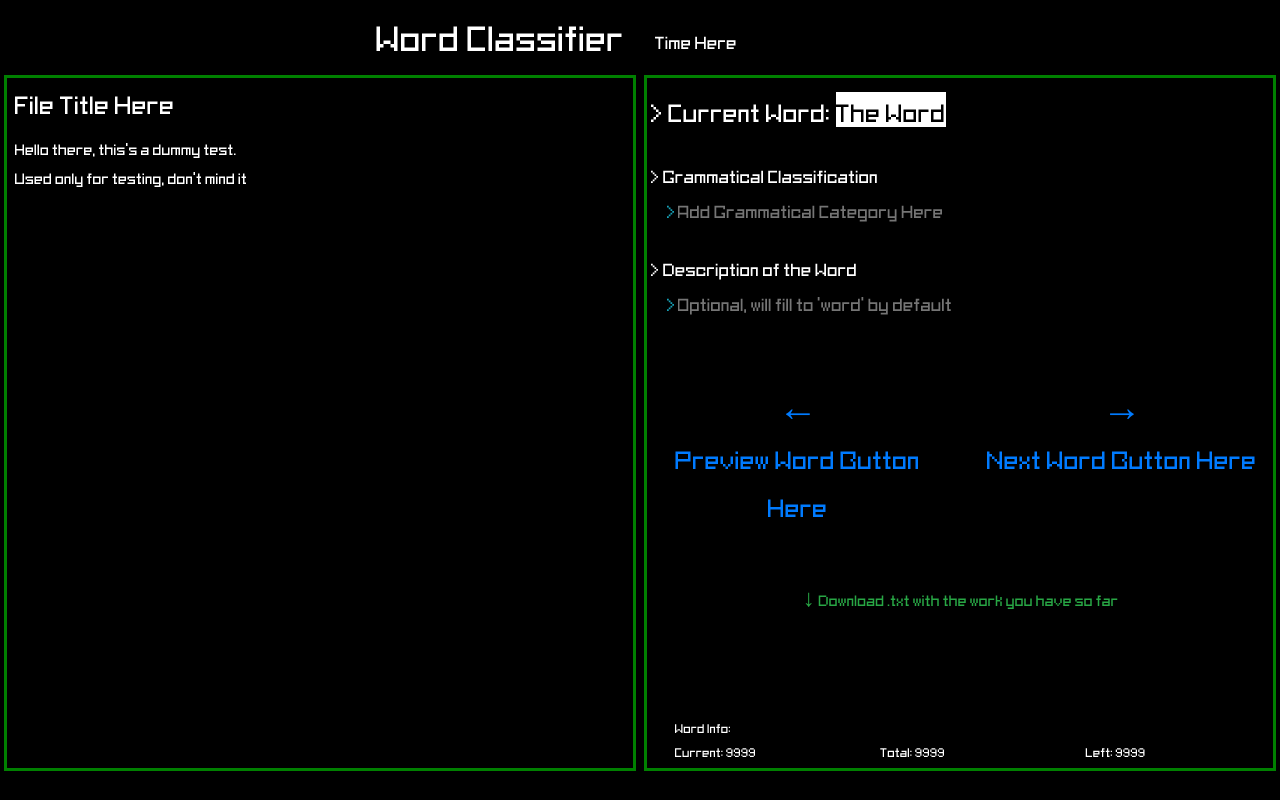
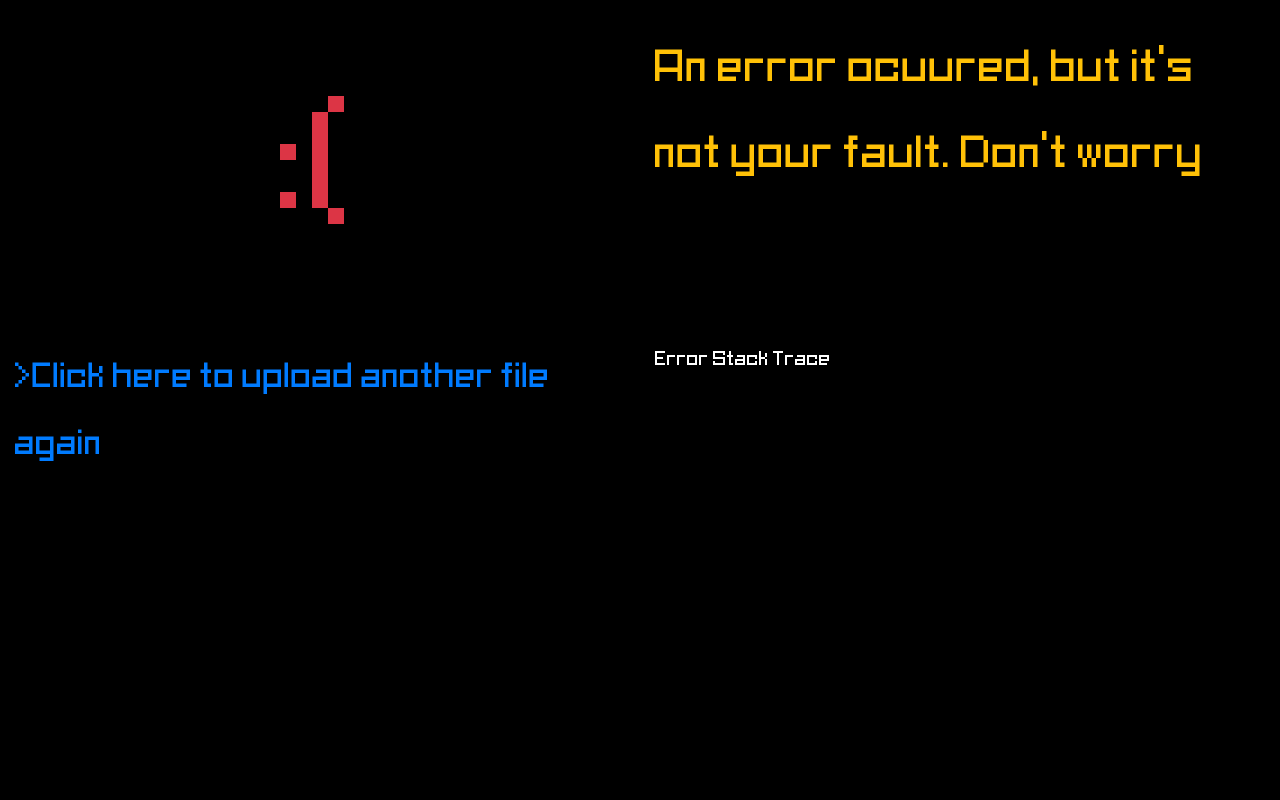
Before and after one commit to omermt/word-classifier, a React (Create React App) app: page / in a window 1280 px wide. Built offline with nearby package versions, Linux system fonts and the light colour scheme.

Commit message:
Error Section

```diff
--- a/src/App.js
+++ b/src/App.js
@@ -7,7 +7,8 @@ import {Container} from 'react-bootstrap';
 //import InConstruction from './components/Construction/construction';
 import InitialScreen from './components/InitialScreen/InitialScreen';
 import UploadSection from './components/UploadSection/UploadSection';
-import FileEditSection from './components/FileEditSection/FileEdit'
+import FileEditSection from './components/FileEditSection/FileEdit';
+import Error from './components/Error/Error';
 
 //Style imports
 import 'react-typist/dist/Typist.css'; //Enable blink globally
@@ -37,8 +38,9 @@ export default class App extends Component {
     return (
       <Container fluid className="TopElement min-vh-100">
         {/*<InitialScreen isDesktop={this.isDesktop} /> Just testing here
-        <UploadSection />*/}
-        <FileEditSection isDesktop={this.state.isDesktop}/>
+        <UploadSection />
+        <FileEditSection isDesktop={this.state.isDesktop}/>*/}
+        <Error />
           {/*<footer className="pl-2 fixed-bottom">
             <Typist cursor={{show:false}} startDelay={3000}>
               <span className="h4">&gt;Omer Marquez 2020</span>
--- /dev/null
+++ b/src/components/Error/Error.js
@@ -0,0 +1,46 @@
+//React basic imports
+import React, {Component} from 'react';
+import Typist from 'react-typist';
+import {Row, Col} from 'react-bootstrap';
+
+//Style imports
+import './style.css'
+
+export default class Error extends Component{
+
+   render(){
+      return (
+        <div>
+        <Row>
+          <Col xs={12} md={6} className="text-center mt-n5 text-danger bigText mb-n5 mb-md-0">
+            <p className="mb-0">:(</p>
+          </Col>
+          <Col xs={12} md={6} className="text-warning  pt-3">
+            <p className="d-none d-md-block display-3">
+              An error ocuured, but it's not your fault. Don't worry
+            </p>
+            <p className="d-block d-md-none display-4">
+              An error ocuured, but it's not your fault. Don't worry
+            </p>
+          </Col>
+        </Row>
+        <Row>
+        <Col xs={{span: 12, order:'last'}} md={{span:6, order:'first'}} role="button" className="text-primary h1">
+          <Typist cursor={{show:false}} className="d-none d-md-block display-4">
+            &gt;Click here to upload another file again
+          </Typist>
+          <Typist cursor={{show:false}} className="d-block d-md-none h1">
+            &gt;Click here to upload another file again
+          </Typist>
+        </Col>
+        <Col xs={{span: 12, order:'first'}} md={{span:6, order:'last'}} className="h2 errorStackSize overflow-auto">
+          <p>
+            Error Stack Trace
+            {this.props.error}
+          </p>
+        </Col>
+      </Row>
+      </div>
+     )
+   }
+}
--- /dev/null
+++ b/src/components/Error/style.css
@@ -0,0 +1,15 @@
+.bigText{
+  font-size: 16rem;
+}
+
+@media (max-width: 768px) {/*xs up to md screens*/
+  .errorStackSize{
+    height: 15vh !important;
+  }
+}
+
+@media (min-width: 768px) {/*Md up to Large screen*/
+  .errorStackSize{
+    height: 49vh !important;
+  }
+}
--- a/src/components/WordEditing/WordEditing.js
+++ b/src/components/WordEditing/WordEditing.js
@@ -43,7 +43,7 @@ export default class WordEditing extends Component{
           <Col xs={6} className="text-center h1 text-primary" role="button"><div>&rarr;</div>Next Word Button Here</Col>
         </Row>
         <Row>{/*Download .txt doc*/}
-          <Col className="text-success text-center pt-5 h4" role="button">
+          <Col className="text-success text-center pt-5 h4" role="button" xs={12}>
             <p>&darr; Download .txt with the work you have so far</p>
           </Col>
         </Row>
```
